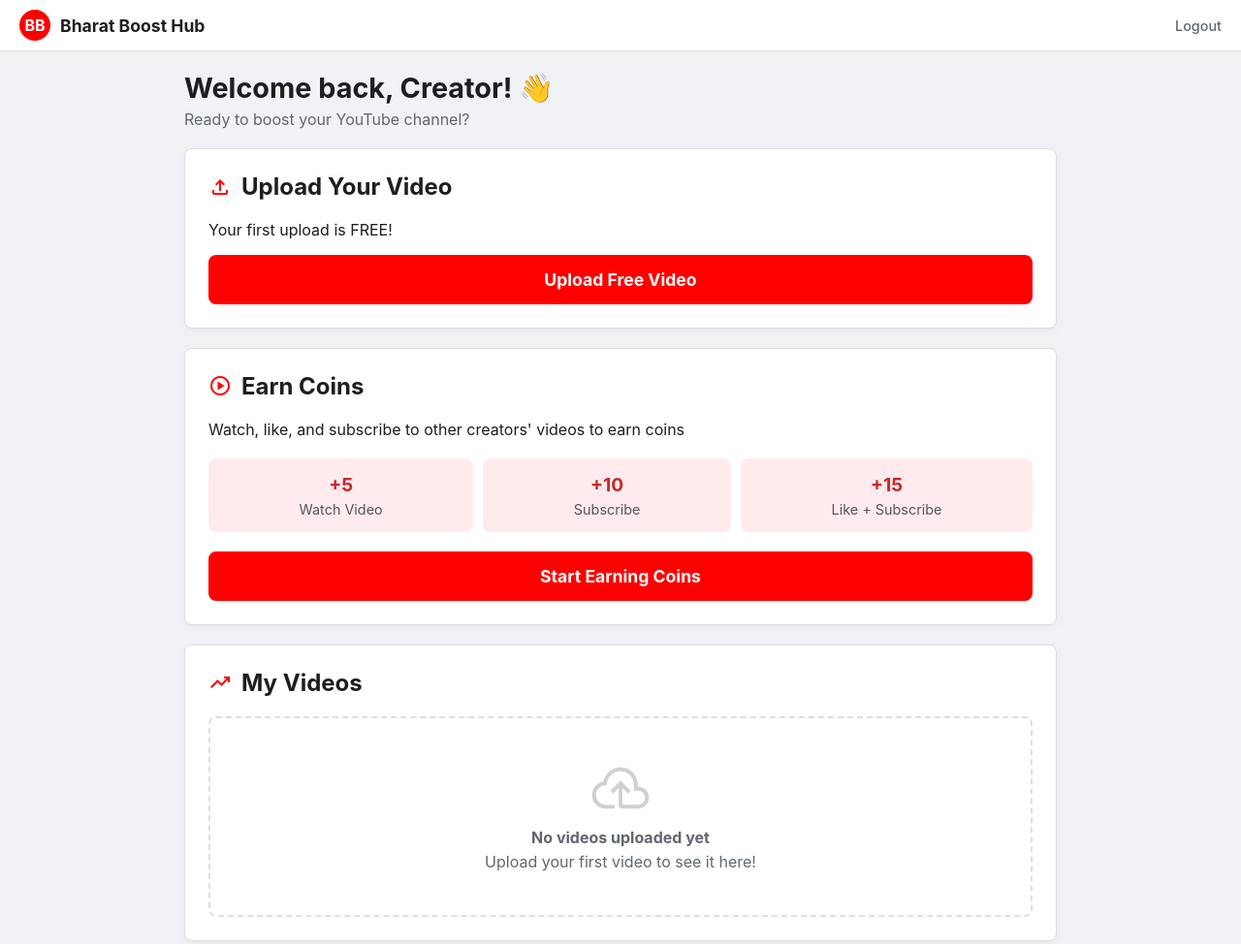
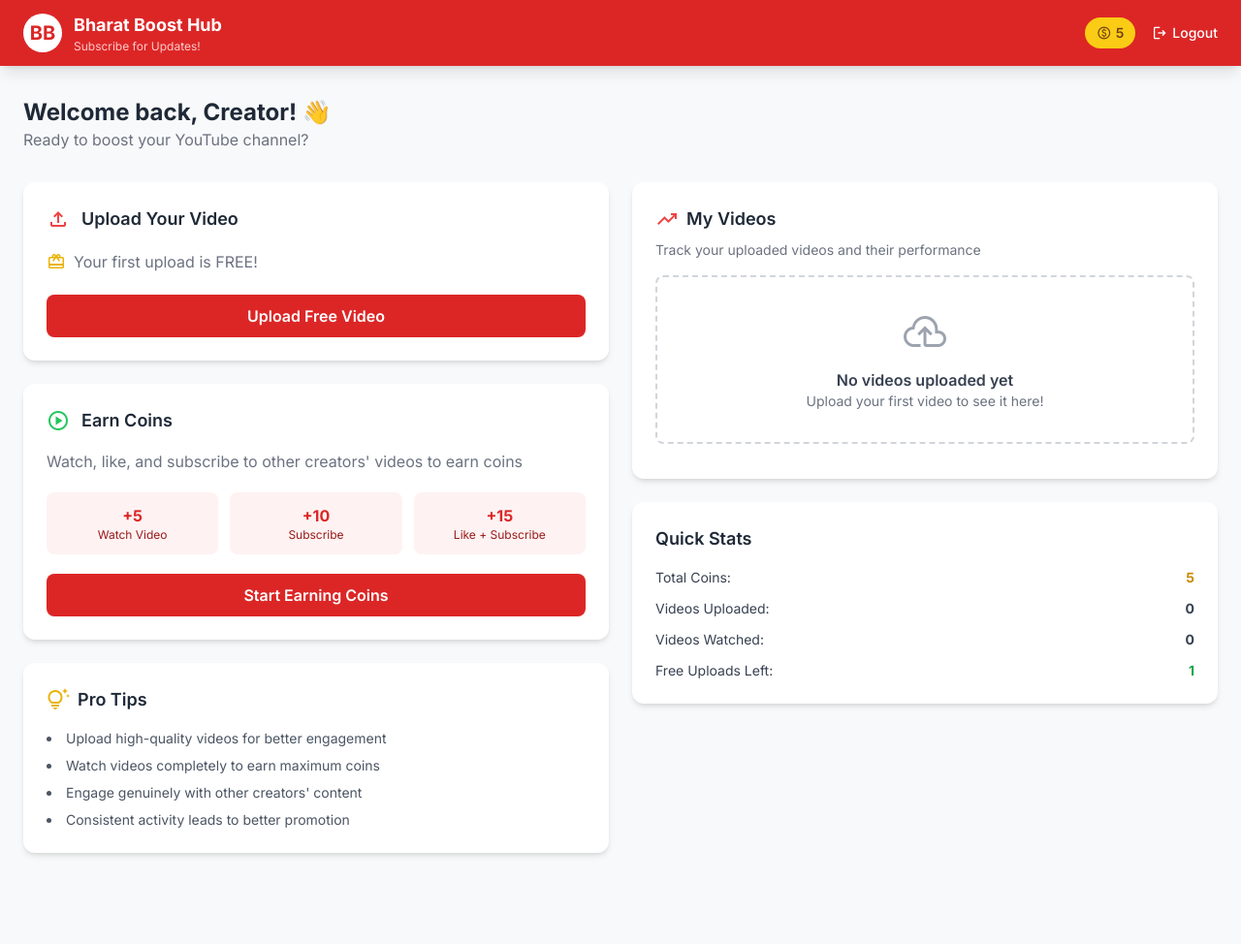
Before and after one commit to bharatboosthub/Bharatboosthub, a plain HTML site: page dashboard.html in a window 1280 px wide. Shown: the top 974 px of the page at 97% size. After the commit the page ends 912 px from the top, so only its background shows below. Drawn offline with nearby package versions, Linux system fonts and the light colour scheme.

Commit message:
dashboard.html

```diff
--- a/dashboard.html
+++ b/dashboard.html
@@ -3,118 +3,167 @@
 <head>
     <meta charset="UTF-8">
     <meta name="viewport" content="width=device-width, initial-scale=1.0">
-    <title>Bharat Boost Hub - Dashboard</title>
-    <link rel="stylesheet" href="https://fonts.googleapis.com/css2?family=Material+Symbols+Outlined:opsz,wght,FILL,GRAD@20..48,100..700,0..1,-50..200" />
+    <title>Dashboard - Bharat Boost Hub</title>
+    <script src="https://cdn.tailwindcss.com"></script>
+    <link href="https://fonts.googleapis.com/css2?family=Inter:wght@400;500;600;700&display=swap" rel="stylesheet">
+    <link href="https://fonts.googleapis.com/css2?family=Material+Symbols+Outlined" rel="stylesheet" />
     <style>
-        body {
-            font-family: -apple-system, BlinkMacSystemFont, "Segoe UI", Roboto, "Helvetica Neue", Arial, sans-serif;
-            background-color: #f0f2f5;
-            margin: 0;
-            padding: 0;
-            color: #1c1e21;
-        }
-        .page-container { max-width: 900px; margin: 0 auto; padding: 20px; }
-        header { display: flex; justify-content: space-between; align-items: center; background-color: #ffffff; padding: 10px 20px; border-bottom: 1px solid #dddfe2; position: sticky; top: 0; z-index: 1000; }
-        .header-logo { display: flex; align-items: center; gap: 10px; }
-        .header-logo .icon-placeholder { width: 32px; height: 32px; background-color: #FF0000; color: white; display: flex; align-items: center; justify-content: center; border-radius: 50%; font-weight: bold; }
-        .header-logo .logo-text { font-weight: bold; font-size: 1.1em; }
-        .header-actions a { text-decoration: none; color: #606770; font-weight: 500; font-size: 0.9em; }
-        .card { background-color: #ffffff; border: 1px solid #dddfe2; border-radius: 8px; padding: 24px; margin-top: 20px; box-shadow: 0 2px 8px rgba(0, 0, 0, 0.05); }
-        .primary-button {
-            display: block;
-            background-color: #FF0000;
-            color: white;
-            padding: 15px 20px;
-            border-radius: 8px;
-            font-size: 1.1em;
-            font-weight: bold;
-            cursor: pointer;
-            transition: background-color 0.3s;
-            text-decoration: none;
-            text-align: center;
-            box-sizing: border-box;
-        }
-        .primary-button:hover { background-color: #d60000; }
-        .welcome h1 { margin: 0 0 5px 0; font-size: 1.8em; }
-        .welcome p { margin: 0 0 20px 0; color: #606770; }
-        .card h2 { margin-top: 0; display: flex; align-items: center; gap: 10px; }
-        .card h2 .material-symbols-outlined { color: #FF0000; }
-        .earn-coins .actions { display: flex; justify-content: space-between; gap: 10px; margin: 20px 0; }
-        .earn-coins .action { background-color: #ffebee; padding: 15px; border-radius: 8px; text-align: center; flex-grow: 1; }
-        .earn-coins .action .points { font-weight: bold; font-size: 1.2em; margin: 0; color: #c62828; }
-        .earn-coins .action .action-text { margin: 5px 0 0 0; color: #555; font-size: 0.9em; }
-        .my-videos .no-videos { text-align: center; padding: 40px 0; border: 2px dashed #dddfe2; border-radius: 8px; }
-        .my-videos .no-videos .material-symbols-outlined { font-size: 4em; color: #ced0d4; }
-        .my-videos .no-videos p { color: #606770; margin: 5px 0; }
-        .quick-stats ul, .pro-tips ul { list-style: none; padding: 0; margin: 0; }
-        .quick-stats li { display: flex; justify-content: space-between; padding: 12px 0; border-bottom: 1px solid #f0f2f5; }
-        .quick-stats li:last-child { border-bottom: none; }
-        .quick-stats li span:last-child { font-weight: bold; }
-        .pro-tips li { display: flex; align-items: center; gap: 10px; padding: 10px 0; }
-        .pro-tips li::before { content: '•'; color: #FF0000; font-weight: bold; font-size: 1.2em; }
+        body { font-family: 'Inter', sans-serif; background-color: #f8f9fa; }
+        .card { background-color: white; border-radius: 0.75rem; box-shadow: 0 4px 6px -1px rgb(0 0 0 / 0.1), 0 2px 4px -2px rgb(0 0 0 / 0.1); }
     </style>
 </head>
 <body>
 
-    <header>
-        <div class="header-logo">
-            <div class="icon-placeholder">BB</div>
-            <span class="logo-text">Bharat Boost Hub</span>
+    <!-- Header -->
+    <header class="bg-red-600 shadow-lg">
+        <div class="container mx-auto px-4 sm:px-6 py-3">
+            <div class="flex justify-between items-center">
+                <div class="flex items-center space-x-3">
+                    <div class="bg-white text-red-600 w-10 h-10 rounded-full flex items-center justify-center font-bold text-xl">BB</div>
+                    <div>
+                        <h1 class="text-white text-lg font-bold">Bharat Boost Hub</h1>
+                        <p class="text-red-200 text-xs">Subscribe for Updates!</p>
                     </div>
-        <div class="header-actions">
-            <a href="login.html">Logout</a>
+                </div>
+                <div class="flex items-center space-x-4">
+                    <div class="bg-yellow-400 text-yellow-900 px-3 py-1 rounded-full flex items-center space-x-1 text-sm font-semibold">
+                        <span class="material-symbols-outlined !text-base">monetization_on</span>
+                        <span>5</span>
+                    </div>
+                    <a href="#" class="text-white hover:text-red-200 text-sm font-medium flex items-center space-x-1">
+                        <span class="material-symbols-outlined !text-lg">logout</span>
+                        <span>Logout</span>
+                    </a>
+                </div>
+            </div>
         </div>
     </header>
 
-    <div class="page-container">
-        <section class="welcome">
-            <h1>Welcome back, Creator! 👋</h1>
-            <p>Ready to boost your YouTube channel?</p>
+    <!-- Main Content -->
+    <main class="container mx-auto px-4 sm:px-6 py-8">
+        <section class="mb-8">
+            <h2 class="text-2xl font-bold text-gray-800">Welcome back, Creator! 👋</h2>
+            <p class="text-gray-500">Ready to boost your YouTube channel?</p>
         </section>
-        <section class="card upload-section">
-            <h2><span class="material-symbols-outlined">upload</span> Upload Your Video</h2>
-            <p>Your first upload is FREE!</p>
-            <!-- UPDATED LINK -->
-            <a href="upload.html" class="primary-button">Upload Free Video</a>
-        </section>
-        <section class="card earn-coins">
-            <h2><span class="material-symbols-outlined">play_circle</span> Earn Coins</h2>
-            <p>Watch, like, and subscribe to other creators' videos to earn coins</p>
-            <div class="actions">
-                <div class="action"><p class="points">+5</p><p class="action-text">Watch Video</p></div>
-                <div class="action"><p class="points">+10</p><p class="action-text">Subscribe</p></div>
-                <div class="action"><p class="points">+15</p><p class="action-text">Like + Subscribe</p></div>
+
+        <!-- Grid for main actions -->
+        <div class="grid grid-cols-1 lg:grid-cols-2 gap-6">
+
+            <!-- Left Column -->
+            <div class="space-y-6">
+                <!-- Upload Your Video Card -->
+                <div class="card p-6">
+                    <div class="flex items-center space-x-3 mb-4">
+                        <span class="material-symbols-outlined text-red-500">upload</span>
+                        <h3 class="text-lg font-semibold text-gray-800">Upload Your Video</h3>
                     </div>
-            <!-- UPDATED LINK -->
-            <a href="earn.html" class="primary-button">Start Earning Coins</a>
-        </section>
-        <section class="card my-videos">
-            <h2><span class="material-symbols-outlined">trending_up</span> My Videos</h2>
-            <div class="no-videos">
-                <span class="material-symbols-outlined">cloud_upload</span>
-                <p><strong>No videos uploaded yet</strong></p>
-                <p>Upload your first video to see it here!</p>
+                    <p class="text-gray-500 mb-5 flex items-center space-x-2">
+                        <span class="material-symbols-outlined text-yellow-500 !text-xl">redeem</span>
+                        <span>Your first upload is FREE!</span>
+                    </p>
+                    <a href="upload.html" class="w-full block text-center bg-red-600 text-white py-2.5 rounded-lg font-semibold hover:bg-red-700 transition">Upload Free Video</a>
                 </div>
-        </section>
-        <section class="card quick-stats">
-            <h2>Quick Stats</h2>
-            <ul>
-                <li><span>Total Coins:</span><span>5</span></li>
-                <li><span>Videos Uploaded:</span><span>0</span></li>
-                <li><span>Videos Watched:</span><span>0</span></li>
-                <li><span>Free Uploads Left:</span><span>1</span></li>
-            </ul>
-        </section>
-        <section class="card pro-tips">
-            <h2><span class="material-symbols-outlined">emoji_objects</span> Pro Tips</h2>
-            <ul>
+
+                <!-- Earn Coins Card -->
+                <div class="card p-6">
+                    <div class="flex items-center space-x-3 mb-4">
+                        <span class="material-symbols-outlined text-green-500">play_circle</span>
+                        <h3 class="text-lg font-semibold text-gray-800">Earn Coins</h3>
+                    </div>
+                    <p class="text-gray-500 mb-5">Watch, like, and subscribe to other creators' videos to earn coins</p>
+                    <div class="grid grid-cols-3 gap-3 mb-5 text-center">
+                        <div class="bg-red-50 p-3 rounded-lg"><span class="font-bold text-red-600">+5</span><p class="text-xs text-red-800">Watch Video</p></div>
+                        <div class="bg-red-50 p-3 rounded-lg"><span class="font-bold text-red-600">+10</span><p class="text-xs text-red-800">Subscribe</p></div>
+                        <div class="bg-red-50 p-3 rounded-lg"><span class="font-bold text-red-600">+15</span><p class="text-xs text-red-800">Like + Subscribe</p></div>
+                    </div>
+                    <a href="earn.html" class="w-full block text-center bg-red-600 text-white py-2.5 rounded-lg font-semibold hover:bg-red-700 transition">Start Earning Coins</a>
+                </div>
+                 <!-- Pro Tips Card -->
+                <div class="card p-6">
+                    <h3 class="text-lg font-semibold text-gray-800 mb-4 flex items-center space-x-2">
+                        <span class="material-symbols-outlined text-yellow-500">tips_and_updates</span>
+                        <span>Pro Tips</span>
+                    </h3>
+                    <ul class="space-y-2 text-gray-600 text-sm list-disc list-inside">
                         <li>Upload high-quality videos for better engagement</li>
                         <li>Watch videos completely to earn maximum coins</li>
                         <li>Engage genuinely with other creators' content</li>
                         <li>Consistent activity leads to better promotion</li>
                     </ul>
-        </section>
+                </div>
             </div>
 
+            <!-- Right Column -->
+            <div class="space-y-6">
+                <!-- My Videos Card -->
+                <div class="card p-6">
+                    <h3 class="text-lg font-semibold text-gray-800 mb-2 flex items-center space-x-2">
+                        <span class="material-symbols-outlined text-red-500">trending_up</span>
+                        <span>My Videos</span>
+                    </h3>
+                    <p class="text-sm text-gray-500 mb-4">Track your uploaded videos and their performance</p>
+                    <div id="my-videos-container" class="space-y-3">
+                        <!-- Placeholder shown if no videos -->
+                        <div id="no-videos-message" class="hidden text-center border-2 border-dashed border-gray-300 p-8 rounded-lg">
+                            <span class="material-symbols-outlined text-gray-400 !text-5xl">cloud_upload</span>
+                            <p class="mt-2 font-semibold text-gray-700">No videos uploaded yet</p>
+                            <p class="text-sm text-gray-500">Upload your first video to see it here!</p>
+                        </div>
+                        <!-- Dynamically populated video list -->
+                        <div id="my-videos-list" class="space-y-3"></div>
+                    </div>
+                </div>
+
+                <!-- Quick Stats Card -->
+                <div class="card p-6">
+                    <h3 class="text-lg font-semibold text-gray-800 mb-4">Quick Stats</h3>
+                    <ul class="space-y-3 text-gray-700">
+                        <li class="flex justify-between items-center text-sm"><span>Total Coins:</span><span class="font-bold text-yellow-600">5</span></li>
+                        <li class="flex justify-between items-center text-sm"><span>Videos Uploaded:</span><span id="videos-uploaded-stat" class="font-bold">0</span></li>
+                        <li class="flex justify-between items-center text-sm"><span>Videos Watched:</span><span class="font-bold">0</span></li>
+                        <li class="flex justify-between items-center text-sm"><span>Free Uploads Left:</span><span class="font-bold text-green-600">1</span></li>
+                    </ul>
+                </div>
+            </div>
+        </div>
+    </main>
+
+    <script>
+        document.addEventListener('DOMContentLoaded', () => {
+            const myVideosList = document.getElementById('my-videos-list');
+            const noVideosMessage = document.getElementById('no-videos-message');
+            const videosUploadedStat = document.getElementById('videos-uploaded-stat');
+
+            const promotedVideos = JSON.parse(localStorage.getItem('promotedVideos')) || [];
+
+            videosUploadedStat.textContent = promotedVideos.length;
+
+            if (promotedVideos.length === 0) {
+                noVideosMessage.classList.remove('hidden');
+            } else {
+                promotedVideos.forEach(videoUrl => {
+                    const videoId = getYouTubeVideoId(videoUrl);
+                    if (videoId) {
+                        const videoItem = `
+                            <a href="${videoUrl}" target="_blank" class="flex items-center space-x-4 p-2 bg-gray-50 rounded-lg hover:bg-gray-100 transition">
+                                <img src="https://i3.ytimg.com/vi/${videoId}/default.jpg" alt="thumbnail" class="w-20 h-14 object-cover rounded-md">
+                                <div class="overflow-hidden">
+                                    <p class="text-sm font-semibold text-gray-800 truncate">Video URL</p>
+                                    <p class="text-xs text-gray-500 truncate">${videoUrl}</p>
+                                </div>
+                            </a>
+                        `;
+                        myVideosList.innerHTML += videoItem;
+                    }
+                });
+            }
+        });
+
+        function getYouTubeVideoId(url) {
+            const regExp = /^.*(youtu.be\/|v\/|u\/\w\/|embed\/|watch\?v=|\&v=)([^#\&\?]*).*/;
+            const match = url.match(regExp);
+            return (match && match[2].length === 11) ? match[2] : null;
+        }
+    </script>
 </body>
 </html>
```
Lines whose indentation alone changed are shown as unchanged.
